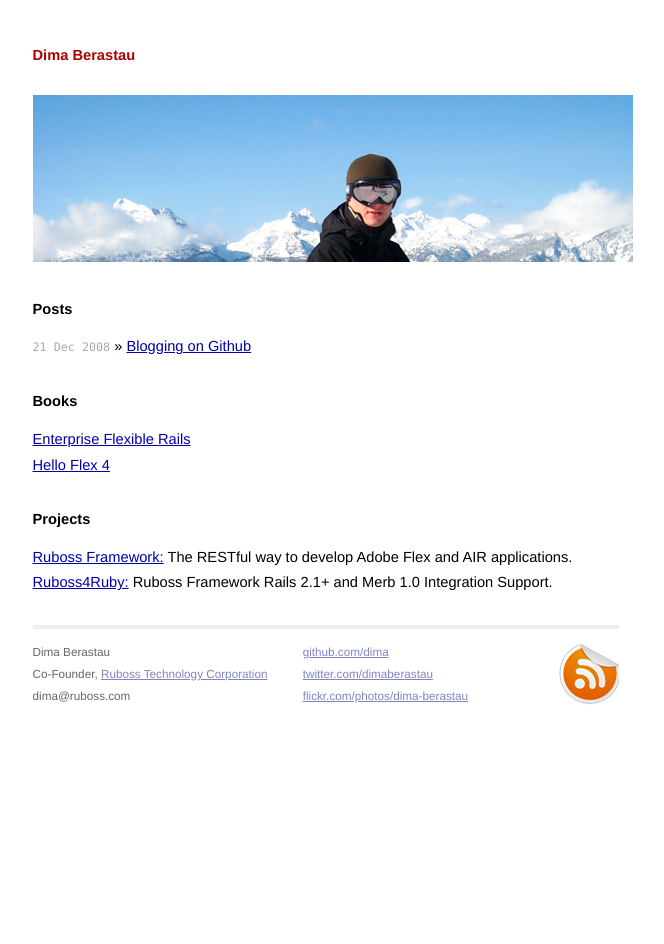
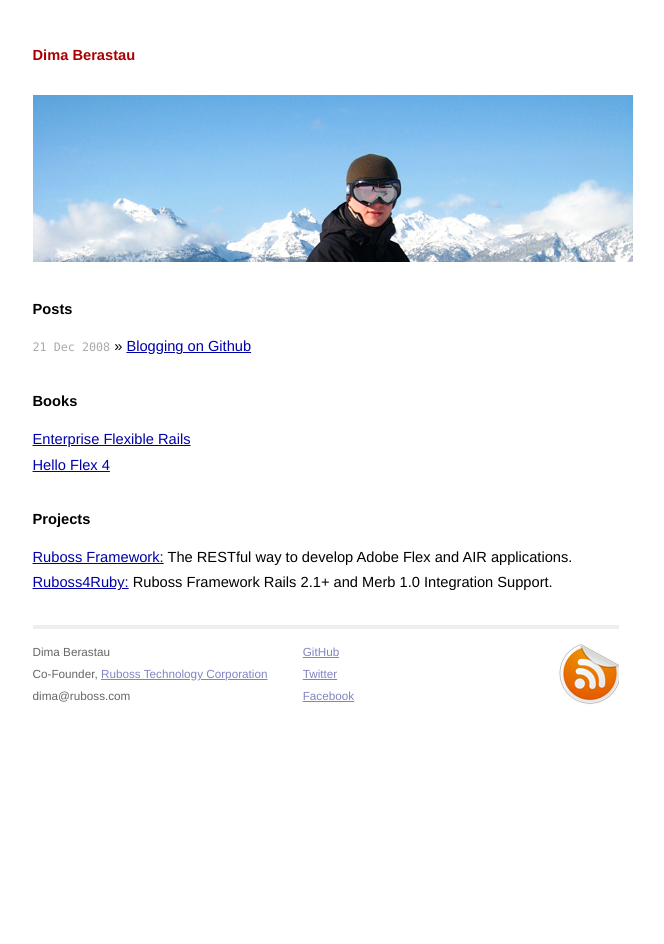
Before and after one commit to dima/dima.github.io, a Jekyll site: the page built from index.html, in a window 1280 px wide. Shown: the whole page, without its empty margins (314-978 px from the left). Built offline with Jekyll 4.4.1, drawn with Linux system fonts in a browser that asks for light colours.

Commit message:
Changed some info.

```diff
--- a/_layouts/default.html
+++ b/_layouts/default.html
@@ -36,9 +36,9 @@
     </div>
     <div class="contact">
       <p>
-        <a href="http://github.com/dima/">github.com/dima</a><br />
-        <a href="http://twitter.com/dimaberastau/">twitter.com/dimaberastau</a><br />
-        <a href="http://flickr.com/dima-berastau/">flickr.com/photos/dima-berastau</a><br />
+        <a href="http://github.com/dima/">GitHub</a><br />
+        <a href="http://twitter.com/dimaberastau/">Twitter</a><br />
+        <a href="http://www.facebook.com/people/Dima-Berastau/600461067">Facebook</a><br />
       </p>
     </div>
     <div class="rss">
```
